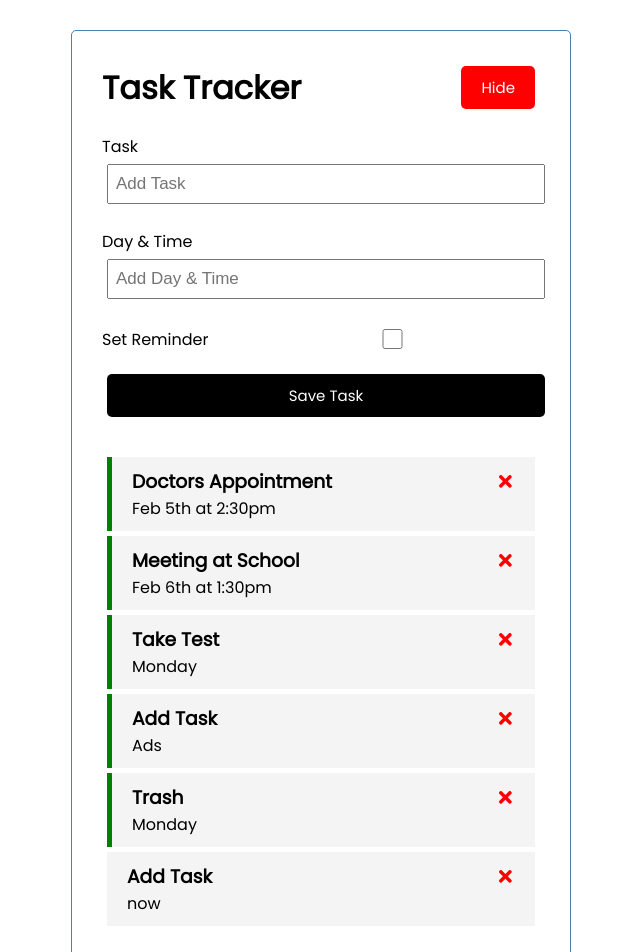
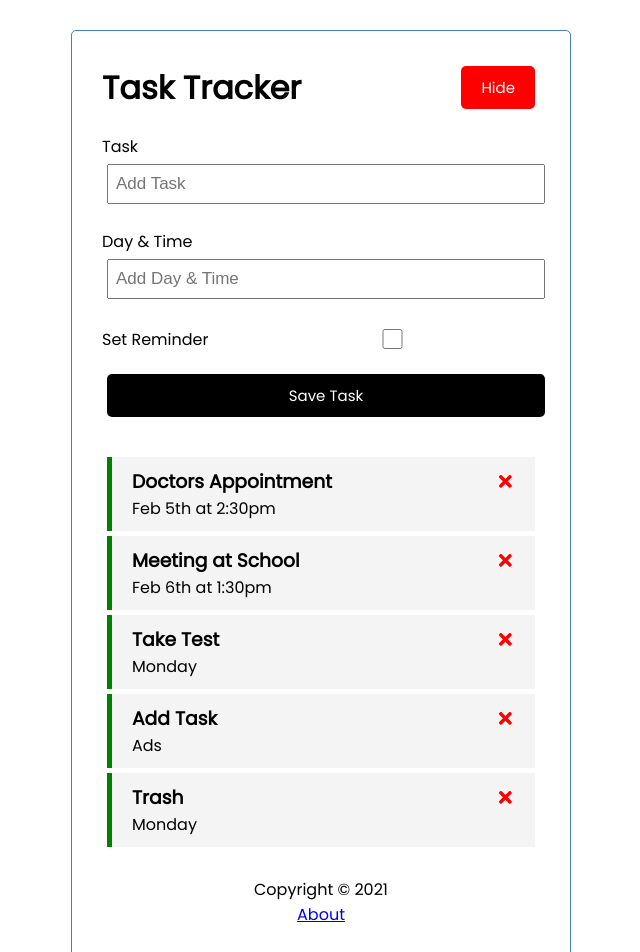
Before and after one commit to MuGen9/react-task-tracker, a React (Create React App) app: page /about in a window 1280 px wide. Shown: the top 952 px of the page, without its empty margins (319-959 px from the left). Built offline with nearby package versions, Linux system fonts and the light colour scheme; data requests are answered from the project's data file.

Commit message:
router part 1

```diff
--- a/db.json
+++ b/db.json
@@ -29,12 +29,6 @@
       "day": "Monday",
       "reminder": true,
       "id": 5
-    },
-    {
-      "text": "Add Task",
-      "day": "now",
-      "reminder": false,
-      "id": 6
     }
   ]
 }
--- a/package.json
+++ b/package.json
@@ -10,6 +10,7 @@
     "react": "^17.0.2",
     "react-dom": "^17.0.2",
     "react-icons": "^4.3.1",
+    "react-router-dom": "^6.2.1",
     "react-scripts": "5.0.0",
     "web-vitals": "^2.1.4"
   },
--- a/src/App.js
+++ b/src/App.js
@@ -1,7 +1,10 @@
 import { useState, useEffect } from "react";
+import { BrowserRouter as Router, Route, Routes } from 'react-router-dom';
 import Header from './components/Header';
 import Tasks from './components/Tasks';
 import AddTask from "./components/AddTask";
+import Footer from "./components/Footer";
+import About from "./components/About";
 
 function App() {
   const [showAddTask, setShowAddTask] = useState(true);
@@ -73,9 +76,6 @@
 
     const data = await res.json()
 
-    console.log(updTask)
-    console.log(data)-
-
     setTasks(
       tasks.map(task =>
         task.id === id ? { ...task, reminder: data.reminder } : task
@@ -84,13 +84,19 @@
   }
 
   return (
+    <Router>
       <div className="container">
         <Header onAdd={() => setShowAddTask(!showAddTask)} showAdd={showAddTask} />
         {showAddTask && <AddTask onAdd={addTask} />}
         {tasks.length > 0
           ? <Tasks tasks={tasks} onDelete={deleteTask} onToggle={toggleReminder} />
           : 'No Tasks To Show'}
+        <Routes>
+          <Route path='/about' component={About} />
+        </Routes>
+        <Footer />
       </div>
+    </Router>
   );
 }
 
--- /dev/null
+++ b/src/components/About.js
@@ -0,0 +1,10 @@
+const About = () => {
+  return (
+    <div>
+        <h4>Version 1.0.0</h4>
+        <a href="/">Go back</a>
+    </div>
+  )
+}
+
+export default About
--- /dev/null
+++ b/src/components/Footer.js
@@ -0,0 +1,10 @@
+const Footer = () => {
+    return (
+        <footer>
+            <p>Copyright &copy; 2021</p>
+            <a href="/about">About</a>
+        </footer>
+    )
+}
+
+export default Footer
```
Also changed, not shown: 1 other file (tests, documents, lock files or other folders). Lines whose indentation alone changed are shown as unchanged.
